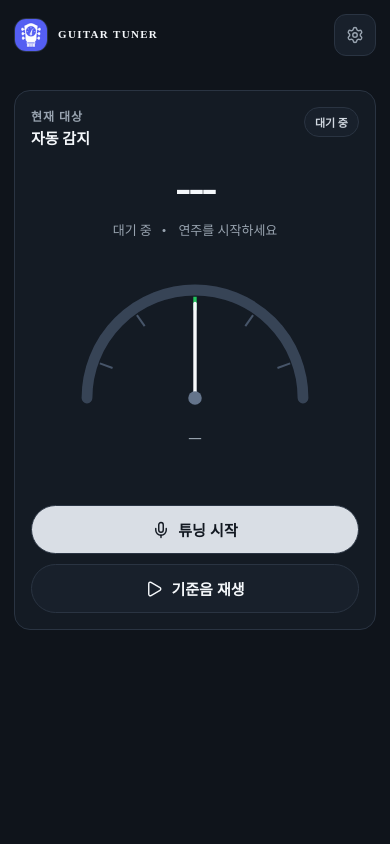
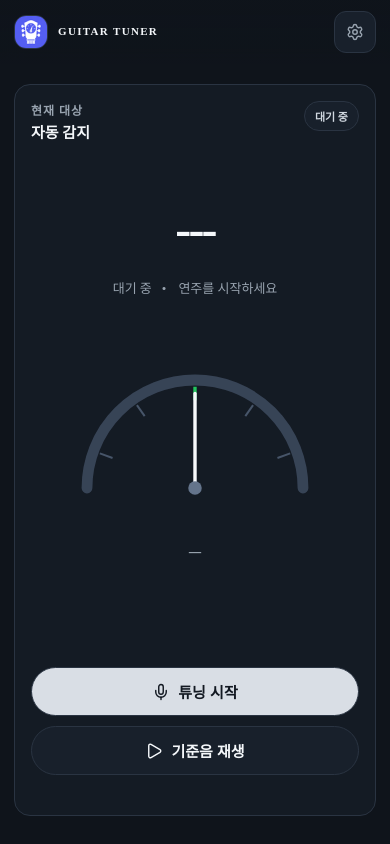
Before and after one commit to Codiving/guitar-tuner, a React (Vite) app: page / in a window 390 px wide. Built offline with nearby package versions, Linux system fonts and the light colour scheme.

Commit message:
Fix fixed header scrolling layout

```diff
--- a/src/App.css
+++ b/src/App.css
@@ -14,8 +14,10 @@
 }
 
 .app-shell {
+  --topbar-height: calc(70px + env(safe-area-inset-top, 0px));
+  position: relative;
   height: 100dvh;
-  overflow-y: auto;
+  overflow: hidden;
   overflow-x: hidden;
   overscroll-behavior: none;
   -webkit-overflow-scrolling: auto;
@@ -31,13 +33,18 @@
 }
 
 .topbar {
-  min-height: 70px;
+  position: fixed;
+  inset: 0 0 auto 0;
+  z-index: 20;
+  height: var(--topbar-height);
   padding-top: calc(12px + env(safe-area-inset-top, 0px));
   padding-bottom: 12px;
   display: flex;
   justify-content: space-between;
   align-items: center;
   gap: 16px;
+  background: linear-gradient(to bottom, rgba(15, 20, 27, 0.98), rgba(15, 20, 27, 0.92));
+  backdrop-filter: blur(10px);
 }
 
 .brand-block {
@@ -152,10 +159,15 @@
 }
 
 .workspace {
+  height: calc(100% - var(--topbar-height));
+  overflow-y: auto;
+  overflow-x: hidden;
+  overscroll-behavior: none;
   padding-top: 20px;
   padding-bottom: calc(28px + env(safe-area-inset-bottom, 0px));
   display: grid;
   gap: 16px;
+  margin-top: var(--topbar-height);
 }
 
 .tuner-panel,
@@ -741,6 +753,10 @@
     padding-inline: 14px;
   }
 
+  .app-shell {
+    --topbar-height: calc(64px + env(safe-area-inset-top, 0px));
+  }
+
   .topbar {
     gap: 10px;
   }
```
